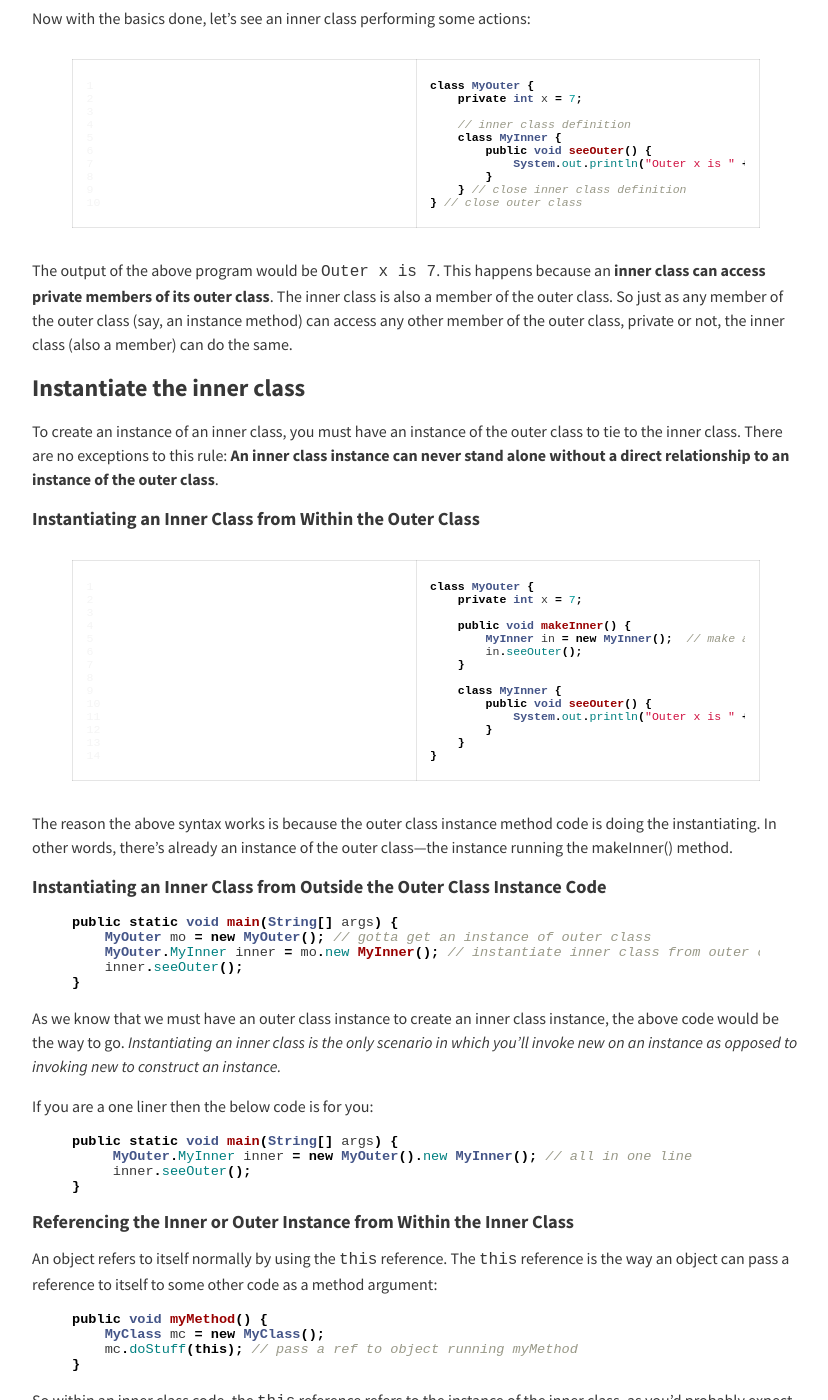
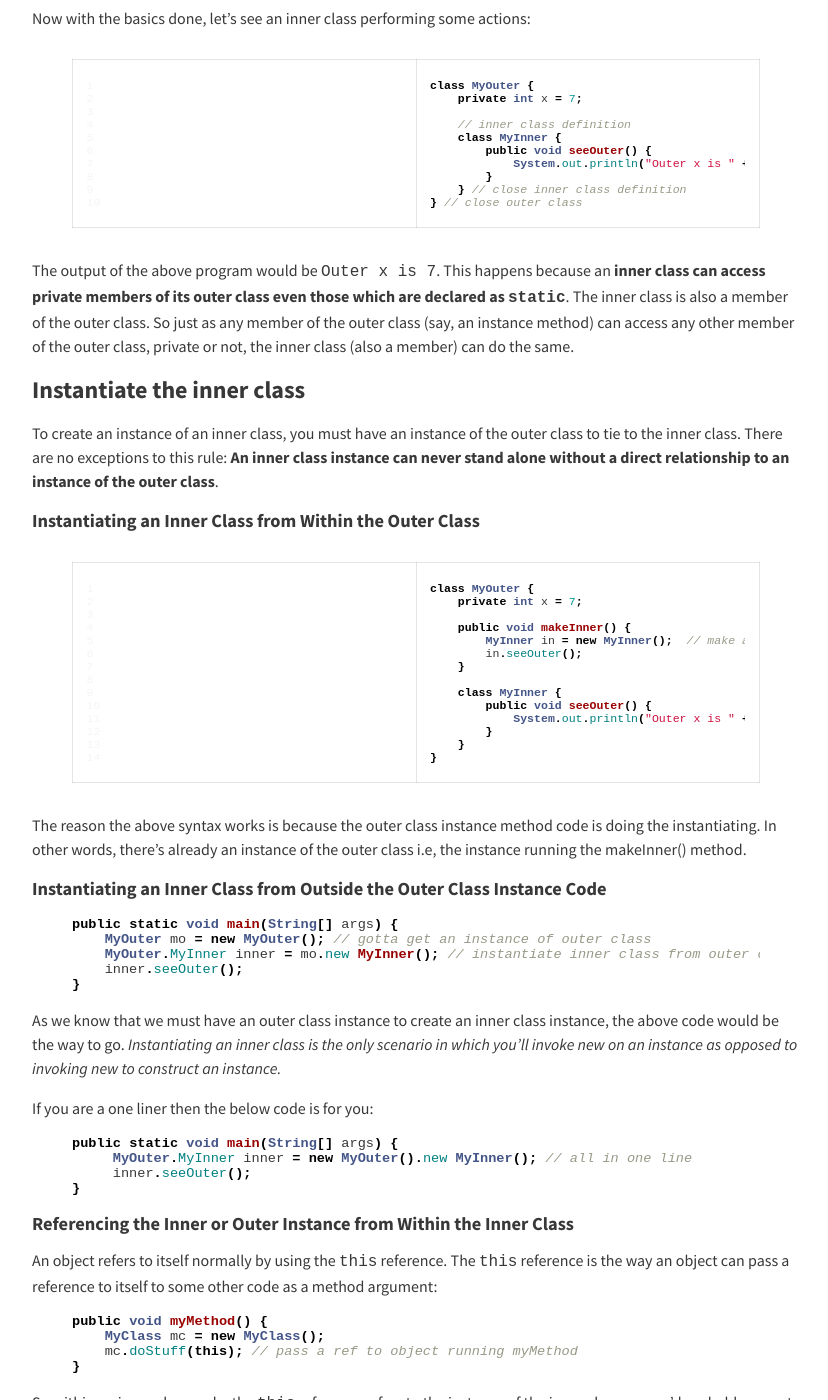
Before and after one commit to rampatra/JavaNotes, a Jekyll site: the page built from _posts/2015-08-20-nested-classes.md, in a window 1280 px wide and 1400 px high, scrolled down 1568 px. Shown: the whole window, without its empty margins (224-1052 px from the left). Built offline with Jekyll 4.4.1, drawn with Linux system fonts in a browser that asks for light colours; nearby versions of some CDN libraries; comment, search, counter and statistics services are not loaded; some of the changed text lies outside the part shown.

Commit message:
modified content

```diff
--- a/_posts/2015-08-20-nested-classes.md
+++ b/_posts/2015-08-20-nested-classes.md
@@ -80,9 +80,9 @@ class MyOuter {
 {% endhighlight %}
 
 The output of the above program would be `Outer x is 7`. This happens because an __inner class can access private members
-of its outer class__. The inner class is also a member of the outer class. So just as any member of the outer class (say,
-an instance method) can access any other member of the outer class, private or not, the inner class (also a member) can do
-the same.
+of its outer class even those which are declared as `static`__. The inner class is also a member of the outer class. So
+just as any member of the outer class (say, an instance method) can access any other member of the outer class, private
+or not, the inner class (also a member) can do the same.
 
 ### Instantiate the inner class
 
@@ -110,7 +110,7 @@ class MyOuter {
 {% endhighlight %}
 
 The reason the above syntax works is because the outer class instance method code is doing the instantiating. In other
-words, there's already an instance of the outer class—the instance running the makeInner() method.
+words, there's already an instance of the outer class i.e, the instance running the makeInner() method.
 
 #### Instantiating an Inner Class from Outside the Outer Class Instance Code
 
@@ -183,6 +183,7 @@ class MyOuter {
 
 * You can refer to this [StackOverflow question](http://stackoverflow.com/questions/12251922/i-thought-inner-classes-could-access-the-outer-class-variables-methods)
 to understand how you can and can't access outer class members from inner class.
+* Inner class can access __private members__ of the outer enclosing class even those __which are declared `static`__.
 * Normally the inner class code doesn't need a reference to the outer class, since it already has an implicit one
 it's using to access the members of the outer class, it would need a reference to the outer class if it needed to pass
 that reference to some other code as in the above example.
```
Also changed, not shown: other parts of _posts/2015-08-20-nested-classes.md (+1 -1 lines).
